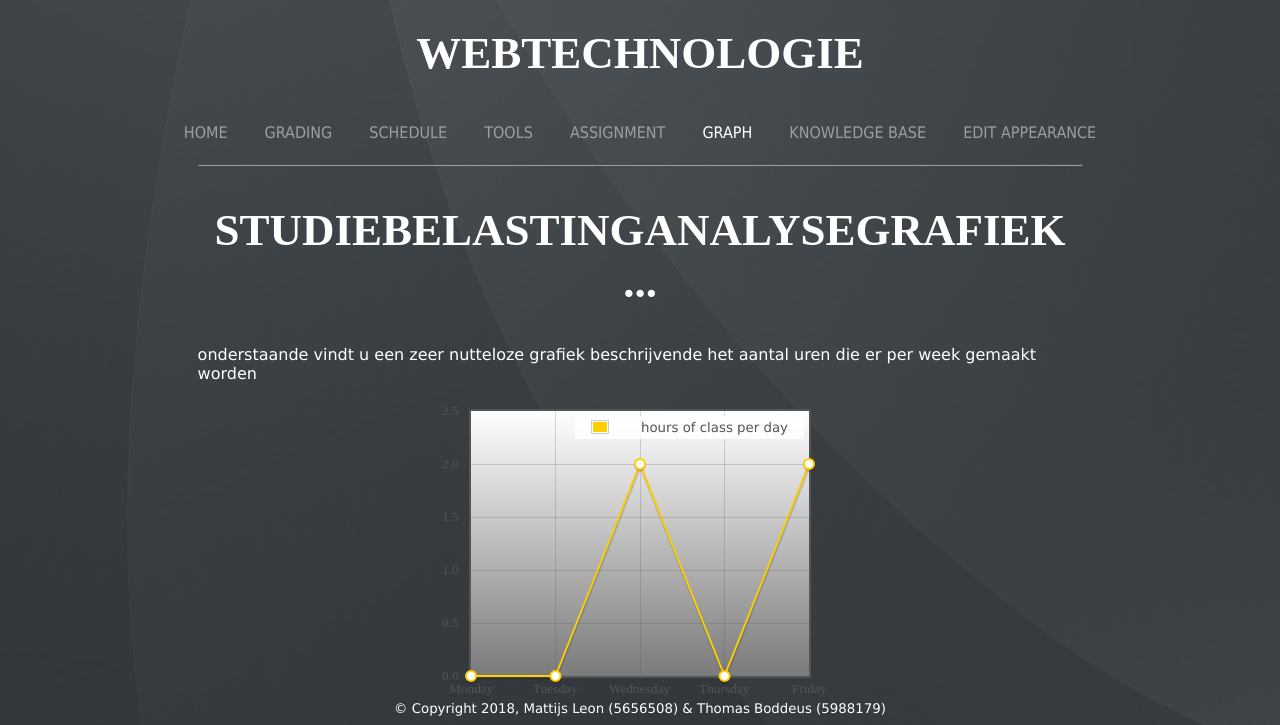
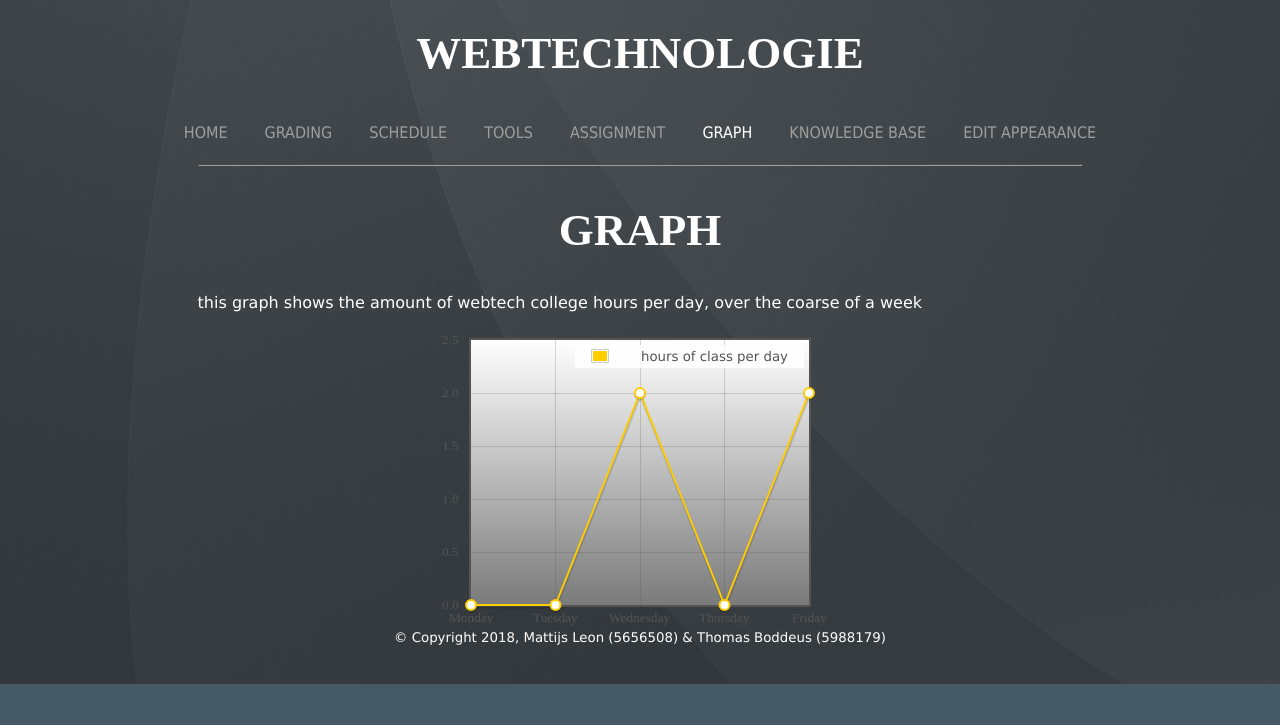
Before and after one commit to thobod/webtechP1, a plain HTML site: page page5.html in a window 1280 px wide. Shown: the part 116-841 px from the top of the page. After the commit the page ends 800 px from the top, so only its background shows below. Drawn offline with Linux system fonts and the light colour scheme.

Commit message:
graph naar engels vertaald :P

```diff
--- a/page5.html
+++ b/page5.html
@@ -119,9 +119,9 @@ $(function () {
     </nav>
     <section class="content">
         <hr />
-        <h1>studiebelastinganalysegrafiek ...</h1>
+        <h1>Graph</h1>
         <p>
-            onderstaande vindt u een zeer nutteloze grafiek beschrijvende het aantal uren die er per week gemaakt worden
+            this graph shows the amount of webtech college hours per day, over the coarse of a week
         </p>
             <div id="graph" style="width: 400px;height:300px; text-align: center; margin:0 auto;">
             </div>
```
